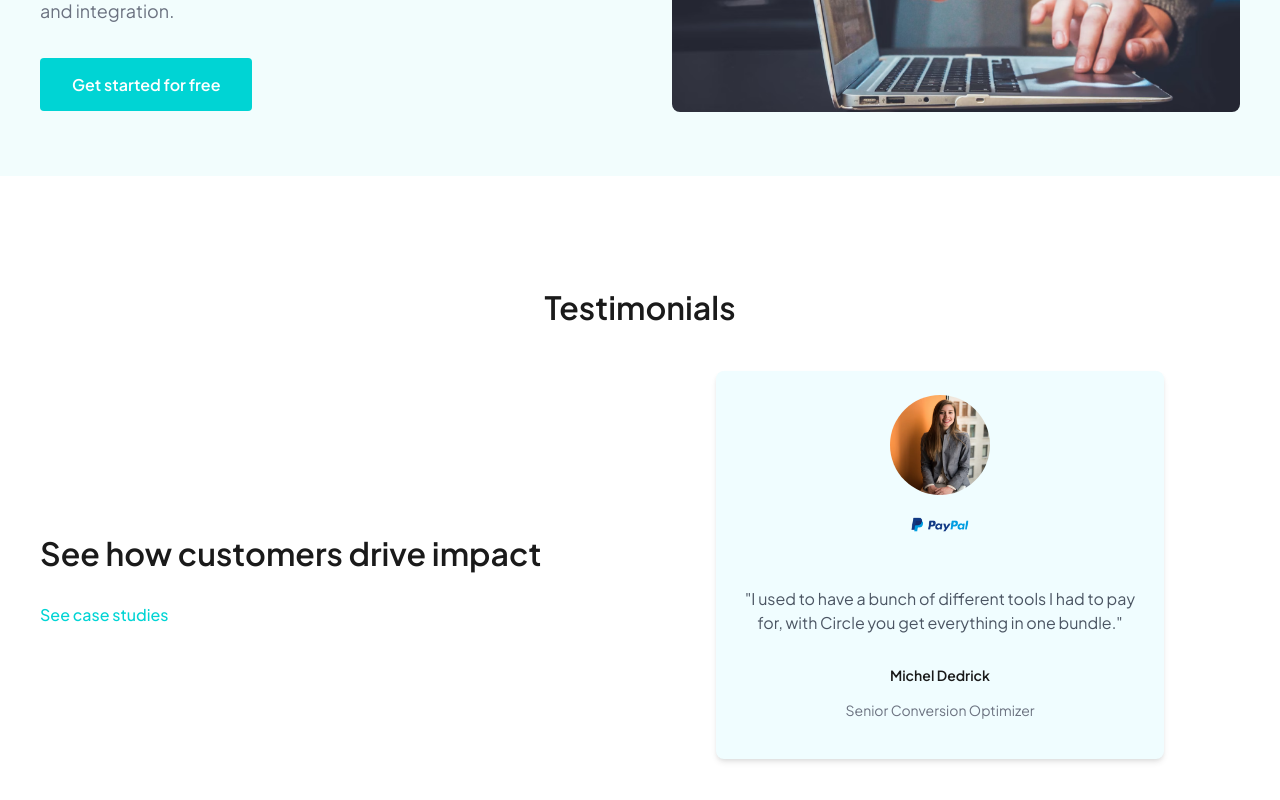
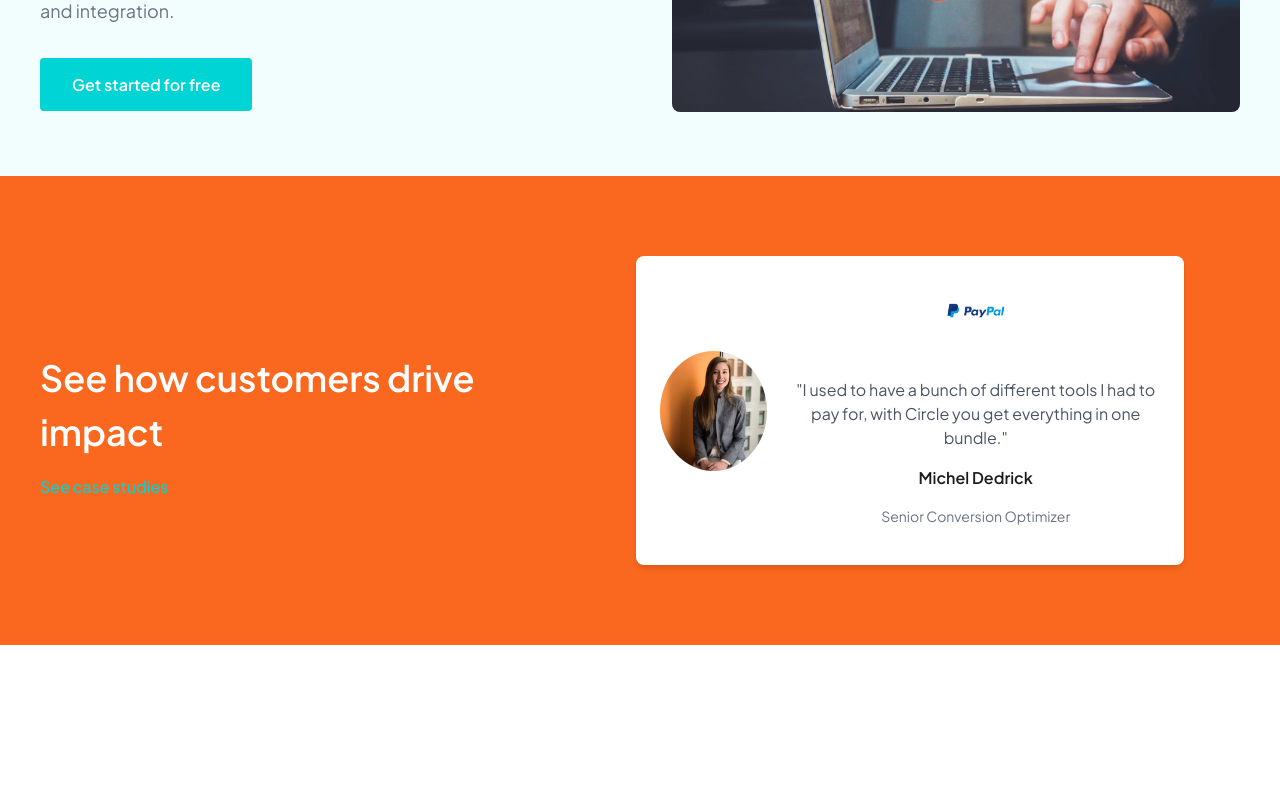
Before and after one commit to KrievinsT/oCircle, a React (Vite) app: page / in a window 1280 px wide. Shown: the part 3539-4339 px from the top of the page. After the commit the page ends 4184 px from the top, so only its background shows below. Built offline with nearby package versions, Linux system fonts and the light colour scheme.

Commit message:
Considerable changes

```diff
--- a/src/components/Testimonials/Testimonials.jsx
+++ b/src/components/Testimonials/Testimonials.jsx
@@ -5,28 +5,21 @@ import GirlImage from '../../assets/girl_sit.png';
 
 const Testimonials = () => {
   return (
-    <section id="testimonials" className="testimonials">
+    <section className="testimonials">
       <div className="testimonials__content">
-        <div className="testimonials__title-container">
-          <h2 className="testimonials__title">Testimonials</h2>
-        </div>
-        <div className="testimonials__container">
         <div className="testimonials__left">
           <h2 className="testimonials__title">See how customers drive impact</h2>
           <a href="#" className="testimonials__link">See case studies</a>
         </div>
         <div className="testimonials__right">
           <div className="testimonials__item">
+            <img src={GirlImage} alt="Michel Dedrick" className="testimonials__item-avatar" />
             <div className="testimonials__item-content">
-                <img src={GirlImage} alt="Michel Dedrick" className="testimonials__item-avatar" />
               <img src={PaypalLogo} alt="PayPal" className="testimonials__item-logo" />
               <p className="testimonials__item-text">"I used to have a bunch of different tools I had to pay for, with Circle you get everything in one bundle."</p>
               <div className="testimonials__item-attribution">
-                  <div>
                 <h3 className="testimonials__item-name">Michel Dedrick</h3>
                 <p className="testimonials__item-role">Senior Conversion Optimizer</p>
-                  </div>
-                </div>
               </div>
             </div>
           </div>
--- a/src/components/Testimonials/Testimonials.scss
+++ b/src/components/Testimonials/Testimonials.scss
@@ -1,32 +1,26 @@
 .testimonials {
     padding: 80px 0;
-    background-color: white;
+    background-color: #f9681e;
+    color: #fff;
 
     &__content {
       max-width: 1200px;
       margin: 0 auto;
+      display: flex;
+      justify-content: space-between;
+      align-items: center;
       padding: 0 20px;
     }
 
-    &__title-container {
-      margin-bottom: 40px;
+    &__left {
+      text-align: left;
+      flex-basis: 45%;
     }
 
     &__title {
-      font-size: 32px;
+      font-size: 36px;
       font-weight: 600;
-      color: #1a1a1a;
-    }
-
-    &__container {
-      display: flex;
-      justify-content: space-between;
-      align-items: center;
-    }
-
-    &__left {
-      flex-basis: 50%;
-      text-align: left;
+      margin-bottom: 16px;
     }
 
     &__link {
@@ -42,29 +36,34 @@
     }
 
     &__right {
-      flex-basis: 50%;
+      flex-basis: 55%;
       display: flex;
       justify-content: center;
-      align-items: center;
     }
 
     &__item {
-      background-color: #f0fdff;
+      display: flex;
+      align-items: center;
+      background-color: #fff;
       border-radius: 8px;
       box-shadow: 0 4px 6px -1px rgba(0, 0, 0, 0.1), 0 2px 4px -1px rgba(0, 0, 0, 0.06);
       padding: 24px;
       transition: transform 0.3s ease;
-      max-width: 400px;
+      max-width: 500px;
 
       &:hover {
         transform: translateY(-4px);
       }
 
+      &-avatar {
+        width: 120px;
+        height: 120px;
+        border-radius: 50%;
+        margin-right: 24px;
+      }
+
       &-content {
-        display: flex;
-        flex-direction: column;
-        align-items: center;
-        text-align: center;
+        flex-grow: 1;
       }
 
       &-logo {
@@ -74,26 +73,14 @@
         margin-bottom: 16px;
       }
 
-      &-avatar {
-        width: 100px;
-        height: 100px;
-        border-radius: 50%;
-      }
-
       &-text {
         font-size: 16px;
         color: #4b5563;
         margin-bottom: 16px;
       }
 
-      &-attribution {
-        display: flex;
-        align-items: center;
-        gap: 12px;
-      }
-
       &-name {
-        font-size: 14px;
+        font-size: 16px;
         font-weight: 600;
         color: #1a1a1a;
       }
@@ -107,7 +94,7 @@
     @media (max-width: 768px) {
       padding: 40px 0;
 
-      &__container {
+      &__content {
         flex-direction: column;
         align-items: flex-start;
       }
@@ -121,5 +108,16 @@
         flex-basis: auto;
         justify-content: flex-start;
       }
+
+      &__item {
+        flex-direction: column;
+        align-items: center;
+        text-align: center;
+
+        &-avatar {
+          margin-right: 0;
+          margin-bottom: 16px;
+        }
+      }
     }
   }
```
Lines whose indentation alone changed are shown as unchanged.
